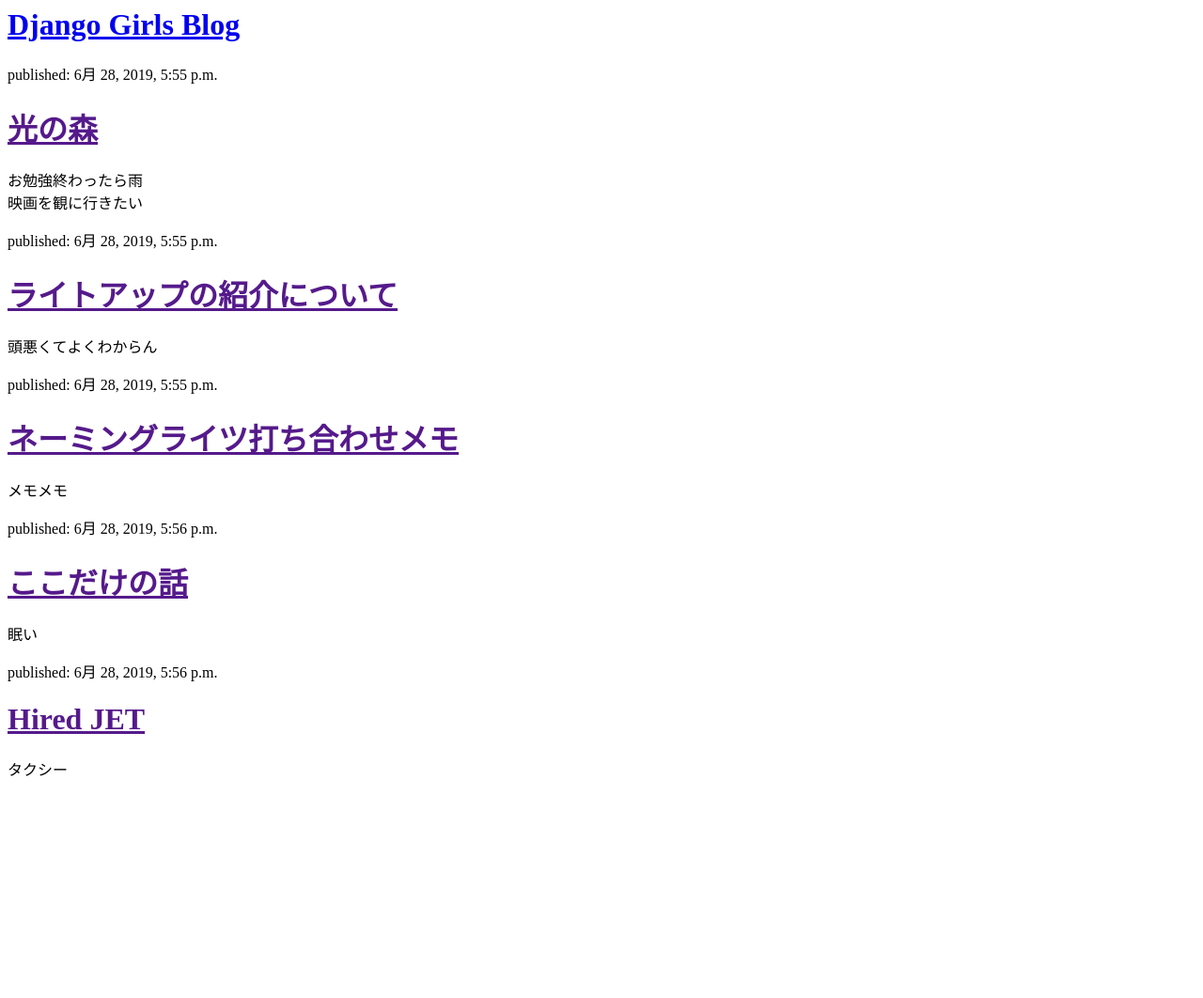
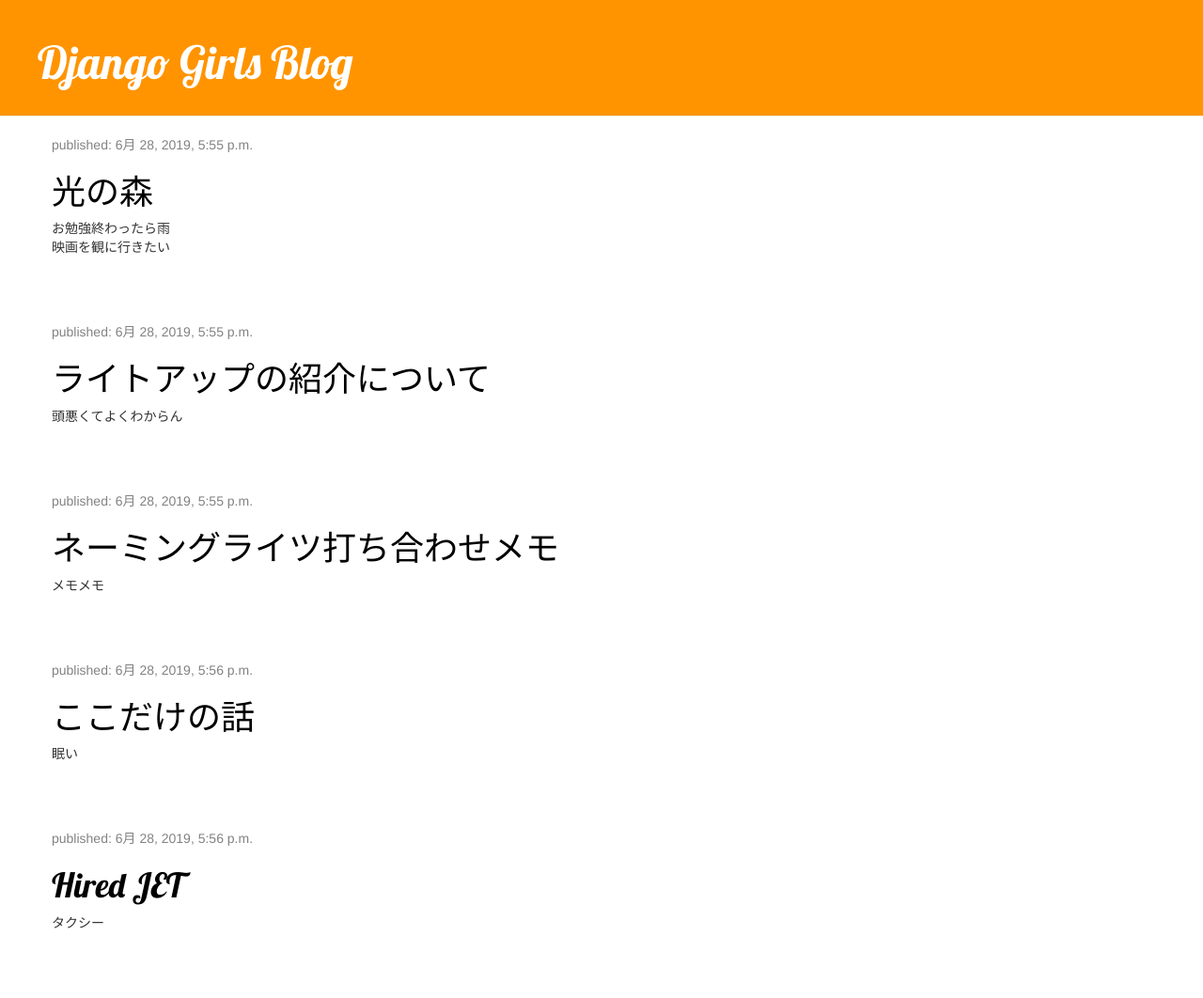
Before and after one commit to maruyamamasaru/my-first-blog, a Django app: page / in a window 1280 px wide. Shown: the whole page at 94% size. Before the commit the page ends 826 px from the top, so only its background shows below. Run offline with Django 3.2, Linux system fonts and the light colour scheme; data comes from the database, SQL or seed files in the repository; both versions use the stored data as it was after the commit; some libraries are stand-ins or nearby versions.

Commit message:
added 0724new

```diff
--- /dev/null
+++ b/blog/static/css/blog.css
@@ -0,0 +1,46 @@
+.page-header {
+    background-color: #ff9400;
+    margin-top: 0;
+    padding: 20px 20px 20px 40px;
+}
+
+.page-header h1, .page-header h1 a, .page-header h1 a:visited, .page-header h1 a:active {
+    color: #ffffff;
+    font-size: 36pt;
+    text-decoration: none;
+}
+
+.content {
+    margin-left: 40px;
+}
+
+h1, h2, h3, h4 {
+    font-family: 'Lobster', cursive;
+}
+
+.date {
+    color: #828282;
+}
+
+.save {
+    float: right;
+}
+
+.post-form textarea, .post-form input {
+    width: 100%;
+}
+
+.top-menu, .top-menu:hover, .top-menu:visited {
+    color: #ffffff;
+    float: right;
+    font-size: 26pt;
+    margin-right: 20px;
+}
+
+.post {
+    margin-bottom: 70px;
+}
+
+.post h1 a, .post h1 a:visited {
+    color: #000000;
+}
--- /dev/null
+++ b/blog/templates/blog/base.html
@@ -0,0 +1,24 @@
+{% load static %}
+<html>
+    <head>
+        <title>Django Girls blog</title>
+        <link rel="stylesheet" href="//maxcdn.bootstrapcdn.com/bootstrap/3.2.0/css/bootstrap.min.css">
+        <link rel="stylesheet" href="//maxcdn.bootstrapcdn.com/bootstrap/3.2.0/css/bootstrap-theme.min.css">
+        <link href="//fonts.googleapis.com/css?family=Lobster&subset=latin,latin-ext" rel="stylesheet" type="text/css">
+        <link rel="stylesheet" href="{% static 'css/blog.css' %}">
+
+    </head>
+    <body>
+        <div class="page-header">
+            <h1><a href="/">Django Girls Blog</a></h1>
+        </div>
+        <div class="content container">
+            <div class="row">
+                <div class="col-md-8">
+                {% block content %}
+                {% endblock %}
+                </div>
+            </div>
+        </div>
+    </body>
+</html>
--- a/blog/templates/blog/post_list.html
+++ b/blog/templates/blog/post_list.html
@@ -1,17 +1,14 @@
-<html>
-    <head>
-        <title>Django Girls blog</title>
-    </head>
-    <body>
-        <div>
-            <h1><a href="/">Django Girls Blog</a></h1>
+
+{% extends 'blog/base.html' %}
+
+{% block content %}
+    {% for post in posts %}
+    <div class="post">
+        <div class="date">
+            <p>published: {{ post.published_date }}</p>
         </div>
-{% for post in posts %}
-        <div>
-           <p>published: {{ post.published_date }}</p>
-           <h1><a href="">{{ post.title }}</a></h1>
-           <p>{{ post.text|linebreaksbr }}</p>
-        </div>
-{% endfor %}
-    </body>
-</html>
+        <h1><a href="{% url 'post_detail' pk=post.pk %}">{{ post.title }}</a></h1>
+        <p>{{ post.text|linebreaksbr }}</p>
+    </div>
+    {% endfor %}
+{% endblock %}
--- a/blog/urls.py
+++ b/blog/urls.py
@@ -3,4 +3,5 @@ from . import views
 
 urlpatterns = [
     path('', views.post_list, name='post_list'),
+    path('post/<int:pk>/', views.post_detail, name='post_detail'),
 ]
--- a/blog/views.py
+++ b/blog/views.py
@@ -1,8 +1,13 @@
 from django.shortcuts import render
 from django.utils import timezone
 from .models import Post
+from django.shortcuts import render, get_object_or_404
 
 # Create your views here.
 def post_list(request):
     posts = Post.objects.filter(published_date__lte=timezone.now()).order_by('published_date')
     return render(request, 'blog/post_list.html', {'posts':posts})
+
+def post_detail(request, pk):
+    post = get_object_or_404(Post, pk=pk)
+    return render(request, 'blog/post_detail.html', {'post': post})
--- a/mysite/settings.py
+++ b/mysite/settings.py
@@ -119,4 +119,7 @@ USE_TZ = True
 # https://docs.djangoproject.com/en/2.0/howto/static-files/
 
 STATIC_URL = '/static/'
-STATIC_ROOT = os.path.join(BASE_DIR, 'static')
+#STATIC_ROOT = os.path.join(BASE_DIR, 'static')
+#STATICFILES_DIRS = [
+#    blog/static
+#]
```
Also changed, not shown: blog/templates/blog/post_detail.html (added, +13 -0 lines), db.sqlite3, 1 other file.
